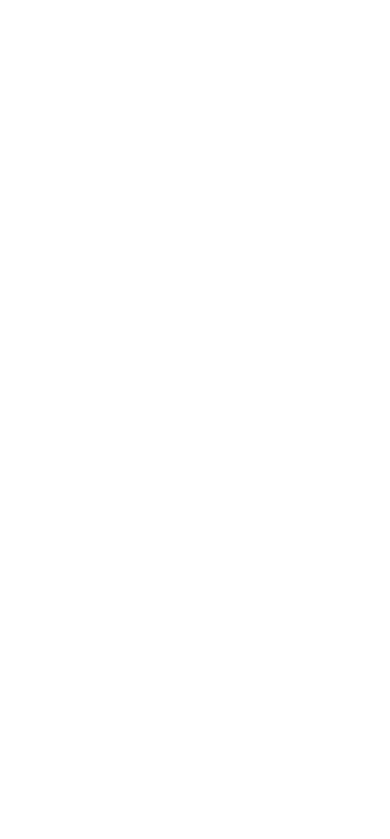
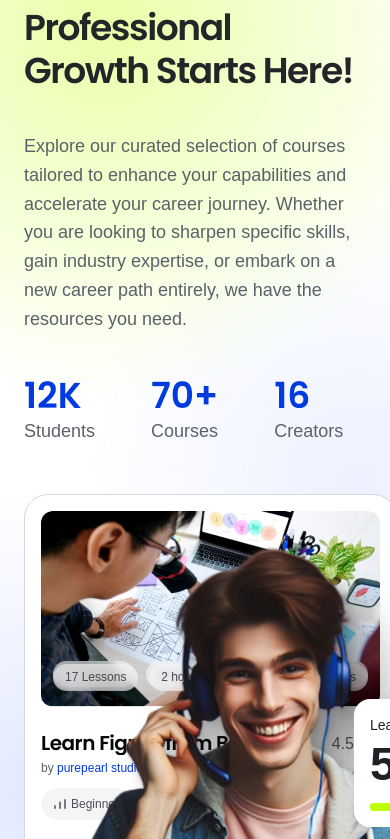
Before and after one commit to billalhossainjoy/bytespacenew, a Next.js app: page / in a window 390 px wide. Shown: the part 5745-6584 px from the top of the page. Before the commit the page ends 5644 px from the top, so only its background shows below. Built offline with nearby package versions, Linux system fonts and the light colour scheme; a web font is replaced by a local one.

Commit message:
feat: add professional growth section

```diff
--- a/src/app/globals.css
+++ b/src/app/globals.css
@@ -32,8 +32,10 @@
   --color-shuttle-gray-50: #f5f5f5;
   --color-shuttle-gray-200: #cfd1d6;
   --color-shuttle-gray-400: #8a919c;
+  --color-shuttle-gray-700: #5c6068;
   --color-shuttle-gray-950: #242528;
   --color-persian-blue-600: #0d45eb;
+  --color-persian-blue-800: #003be2;
   --color-electric-lime-400: #bdff00;
   --color-electric-lime-500: #bdff00;
 
@@ -66,3 +68,11 @@
   --text-label-xs: 0.75rem;
   --text-label-xs--line-height: 1.2;
 }
+
+.professional-growth-background {
+  background:
+    radial-gradient(circle at 27% 10%, rgb(204 255 48 / 42%), transparent 34%),
+    radial-gradient(circle at 8% 74%, rgb(91 132 255 / 18%), transparent 32%),
+    radial-gradient(circle at 92% 48%, rgb(142 168 255 / 16%), transparent 38%),
+    #fff;
+}
--- a/src/app/page.tsx
+++ b/src/app/page.tsx
@@ -2,6 +2,7 @@
 import { Hero } from "@/components/landing/Hero";
 import { LearningPaths } from "@/components/landing/LearningPaths";
 import { PartnerStrip } from "@/components/landing/PartnerStrip";
+import { ProfessionalGrowth } from "@/components/landing/ProfessionalGrowth";
 
 export default function Home() {
   return (
@@ -20,6 +21,7 @@
       <PartnerStrip />
       <CourseDiscovery />
       <LearningPaths />
+      <ProfessionalGrowth />
     </main>
   );
 }
--- /dev/null
+++ b/src/components/landing/ProfessionalGrowth.tsx
@@ -0,0 +1,74 @@
+import Image from "next/image";
+
+import { courses } from "@/data/courses";
+
+import { CourseCard } from "./courses/CourseCard";
+import { ProgressCard } from "./hero/ProgressCard";
+
+const growthStats = [
+  { value: "12K", label: "Students" },
+  { value: "70+", label: "Courses" },
+  { value: "16", label: "Creators" },
+];
+
+export function ProfessionalGrowth() {
+  return (
+    <section
+      className="professional-growth-background overflow-hidden px-6"
+      id="professional-growth"
+    >
+      <div className="mx-auto flex min-h-[796px] max-w-[1210px] flex-col gap-12 py-16 lg:relative lg:block lg:h-[796px] lg:py-0">
+        <div className="w-full max-w-[577px] lg:absolute lg:left-0 lg:top-[200px]">
+          <h2 className="font-heading text-[36px] font-semibold leading-[1.2] tracking-[-0.04em] text-shuttle-gray-950 sm:text-heading-m lg:h-[106px] lg:w-[577px]">
+            Your Path to Professional
+            <span className="block">Growth Starts Here!</span>
+          </h2>
+
+          <p className="text-body-l mt-10 max-w-[477px] text-shuttle-gray-700 lg:h-[145px]">
+            Explore our curated selection of courses tailored to enhance your
+            capabilities and accelerate your career journey. Whether you are looking
+            to sharpen specific skills, gain industry expertise, or embark on a new
+            career path entirely, we have the resources you need.
+          </p>
+
+          <dl className="mt-10 flex max-w-[314px] gap-14">
+            {growthStats.map((stat) => (
+              <div key={stat.label}>
+                <dt className="font-heading text-heading-s font-semibold text-persian-blue-800">
+                  {stat.value}
+                </dt>
+                <dd className="text-body-l text-shuttle-gray-700">{stat.label}</dd>
+              </div>
+            ))}
+          </dl>
+        </div>
+
+        <div aria-hidden="true" className="pointer-events-none relative mx-auto h-[552px] w-[577px] max-w-none lg:absolute lg:right-0 lg:top-[118px]">
+          <div className="absolute left-0 top-0 z-10 w-[373px]">
+            <CourseCard course={courses[0]} />
+          </div>
+
+          <div className="absolute bottom-1 left-[70px] z-[15] h-[72px] w-[460px] rounded-[50%] bg-[#222a3b]/20 blur-[26px]" />
+
+          <Image
+            alt=""
+            className="absolute left-0 top-3 z-20 h-[540px] w-[577px] object-cover"
+            height={540}
+            src="/assets/hero/hero-student.png"
+            width={577}
+          />
+
+          <Image
+            alt=""
+            className="absolute right-[-31px] top-[68px] z-50"
+            height={216}
+            src="/assets/professional-growth/lime-squiggle.png"
+            width={217}
+          />
+
+          <ProgressCard className="left-[330px] top-[205px]" />
+        </div>
+      </div>
+    </section>
+  );
+}
--- a/src/components/landing/hero/ProgressCard.tsx
+++ b/src/components/landing/hero/ProgressCard.tsx
@@ -1,6 +1,10 @@
-export function ProgressCard() {
+type ProgressCardProps = {
+  className?: string;
+};
+
+export function ProgressCard({ className = "left-[842px] top-[532px]" }: ProgressCardProps) {
   return (
-    <div className="absolute left-[842px] top-[532px] z-30 w-[232px] rounded-[16px] bg-white px-4 pb-4 pt-4 text-[#202126] shadow-[0_8px_28px_rgba(29,40,67,0.08)]">
+    <div className={`absolute z-40 w-[232px] rounded-[16px] bg-white px-4 pb-4 pt-4 text-[#202126] shadow-[0_8px_28px_rgba(29,40,67,0.08)] ${className}`}>
       <p className="text-[14px] font-medium">Learning Progress</p>
       <p className="mt-1 text-[47px] font-bold leading-none tracking-[-0.04em]">55%</p>
       <div className="mt-4 h-2 rounded-full bg-[#f0f1f3]">
```
Also changed, not shown: public/assets/professional-growth/lime-squiggle.png (added).
